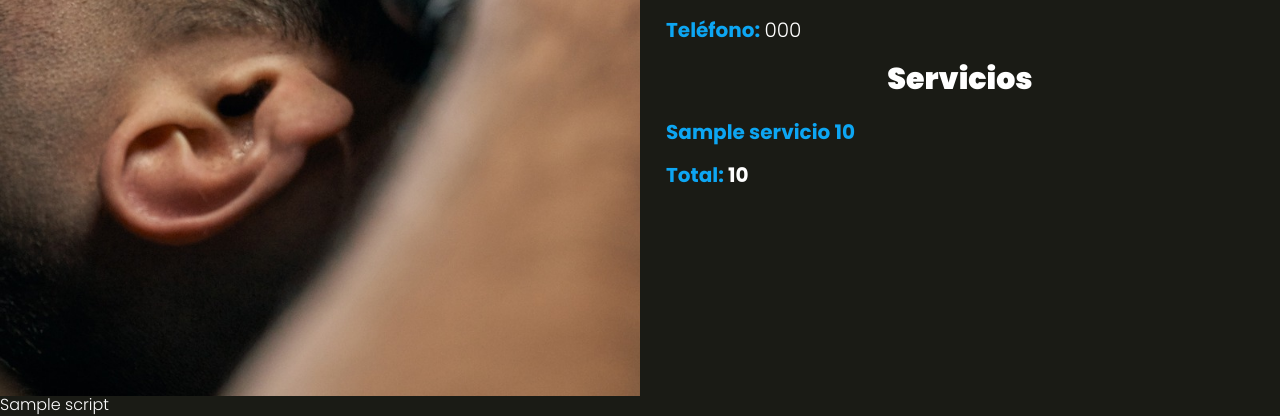
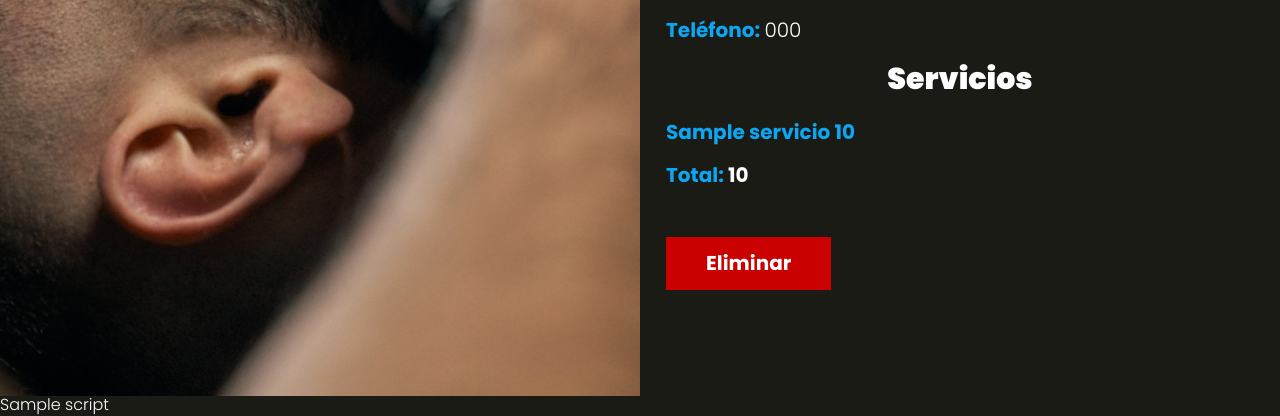
Before and after one commit to branmeco/AppSalon_PHP_MVC_JS_SASS, a PHP site: the page made by views/admin/index.php in a window 1280 px wide. Shown: the part 630-1046 px from the top of the page. Run offline with PHP 8.4, Linux system fonts and the light colour scheme; the template is opened without the code that fills it: most values are stand-ins (such as "Sample title", 1, 10 or a date in 2020).

Commit message:
Eliminar citas

```diff
--- a/public/index.php
+++ b/public/index.php
@@ -40,6 +40,7 @@ $router->get('/admin', [AdminController::class, 'index']);
 // API de citas
 $router -> get('/api/servicios', [APIController::class, 'index']);
 $router -> post('/api/citas', [APIController::class, 'guardar']);
+$router -> post('/api/eliminar', [APIController::class, 'eliminar']);
 
 // Comprueba y valida las rutas, que existan y les asigna las funciones del Controlador
 $router->comprobarRutas();
--- a/src/scss/components/_botones.scss
+++ b/src/scss/components/_botones.scss
@@ -1,6 +1,9 @@
-@use 'base/variables' as v;
-@use 'base/mixins' as m;
+@use "base/variables" as v;
+@use "base/mixins" as m;
 
 .boton {
-    @include m.boton(v.$azul, v.$blanco);
+  @include m.boton(v.$azul, v.$blanco);
 }
+.boton-eliminar {
+  @include m.boton(v.$rojo, v.$blanco);
+}
--- a/views/admin/index.php
+++ b/views/admin/index.php
@@ -15,7 +15,7 @@ include_once __DIR__ . '/../templates/barra.php';
 </div>
 
 <?php
-if(count($citas) === 0){
+if (count($citas) === 0) {
     echo "<h2>No hay citas en esta fecha</h2>";
 }
 ?>
@@ -48,6 +48,12 @@ if(count($citas) === 0){
                 if (esUltimo($actual, $proximo)) {
                 ?>
                     <p class="total">Total: <span><b><?php echo $total; ?></b></span></p>
+
+                    <form action="/api/eliminar" method="POST">
+                        <input type="hidden" name="id" value="<?php echo $cita->id; ?>">
+
+                        <input type="submit" class="boton-eliminar" value="Eliminar">
+                    </form>
             <?php
                 }
             } //fin de foreach
@@ -56,5 +62,5 @@ if(count($citas) === 0){
 </div>
 
 <?php
-    $script = "<script src='build/js/Buscador.js'></script>"
+$script = "<script src='build/js/Buscador.js'></script>"
 ?>
```
Also changed, not shown: controllers/APIController.php (+12 -2 lines), public/build/css/app.css, 1 other file.
